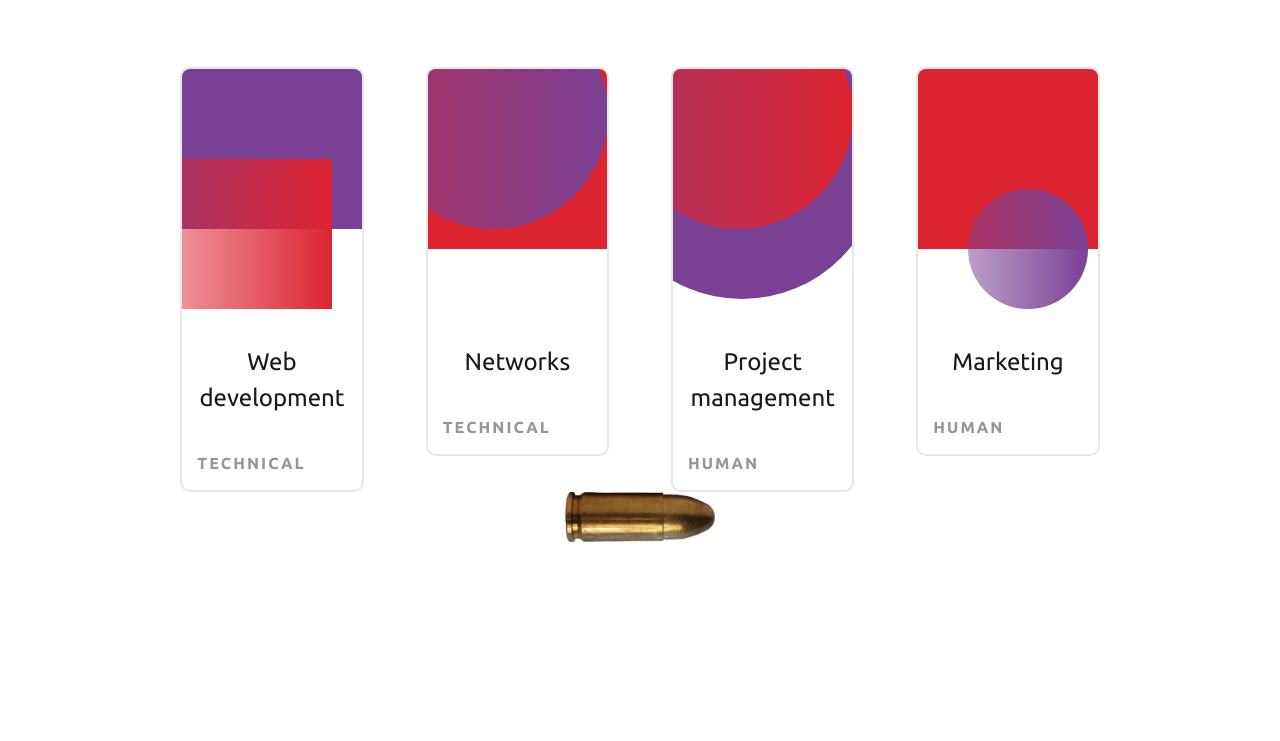
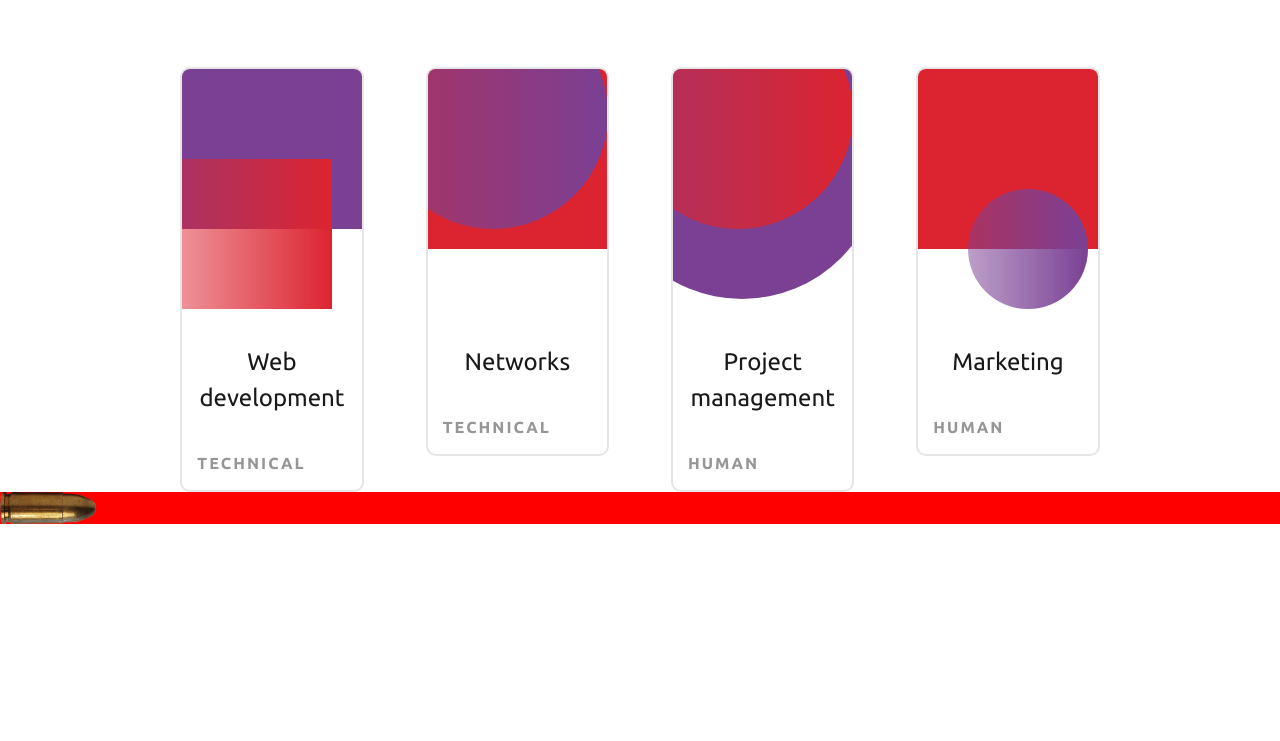
Before and after one commit to CrabGang-Team/crabgang2020, a Symfony app: template templates/main/home.html.twig in a window 1280 px wide. Shown: the part 624-1365 px from the top of the page. Run offline with Twig, Linux system fonts and the light colour scheme; the template is opened without the code that fills it, so the values that code supplies are empty; some libraries are stand-ins or nearby versions.

Commit message:
[Change] Switch from vanilla JS to JQuery for the draggable element.

```diff
--- a/public/css/drag.css
+++ b/public/css/drag.css
@@ -1,12 +1,12 @@
 #draggablediv {
 	position: absolute;
   	z-index: 9;
-  	text-align: center;
-  	width: 150px;
-  	height: 50px;
+  	background-color: red;
+  	width: 100%;
+  	height: 4vh;
 }
 
 #draggablediv img {
-	width: 100%;
-	height: 100%;
+	width: 12vh;
+	height: 4vh;
 }
--- a/templates/base.html.twig
+++ b/templates/base.html.twig
@@ -51,8 +51,11 @@
 		{% block body %}{% endblock %}
 
 		{# Bootstrap JS #}
-		<script src="https://code.jquery.com/jquery-3.5.1.slim.min.js" integrity="sha384-DfXdz2htPH0lsSSs5nCTpuj/zy4C+OGpamoFVy38MVBnE+IbbVYUew+OrCXaRkfj" crossorigin="anonymous"></script>
 		<script src="https://cdn.jsdelivr.net/npm/bootstrap@4.5.3/dist/js/bootstrap.bundle.min.js" integrity="sha384-ho+j7jyWK8fNQe+A12Hb8AhRq26LrZ/JpcUGGOn+Y7RsweNrtN/tE3MoK7ZeZDyx" crossorigin="anonymous"></script>
+
+		{# JQuery #}
+  		<script src="https://cdnjs.cloudflare.com/ajax/libs/jquery/3.5.1/jquery.js" integrity="sha512-WNLxfP/8cVYL9sj8Jnp6et0BkubLP31jhTG9vhL/F5uEZmg5wEzKoXp1kJslzPQWwPT1eyMiSxlKCgzHLOTOTQ==" crossorigin="anonymous"></script>
+  		<script src="https://code.jquery.com/ui/1.12.1/jquery-ui.js"></script>
 
 		{# Personal JS #}
 		<script src="{{ asset('js/LeetSpeak.js') }}"></script>
--- a/templates/main/home.html.twig
+++ b/templates/main/home.html.twig
@@ -44,9 +44,9 @@
    </div>
 
    <div class="container-fluid">
-      <div class="row justify-content-center">
-         <div id="draggablediv">
-           <img src="{{ asset('images/bullet.png') }}">
+      <div class="row">
+         <div id="draggablediv" class="ui-widget-content">
+           <img id="bullet" src="{{ asset('images/bullet.png') }}">
          </div>
       </div>
    </div>
```
Also changed, not shown: public/js/Drag.js (+8 -34 lines).
